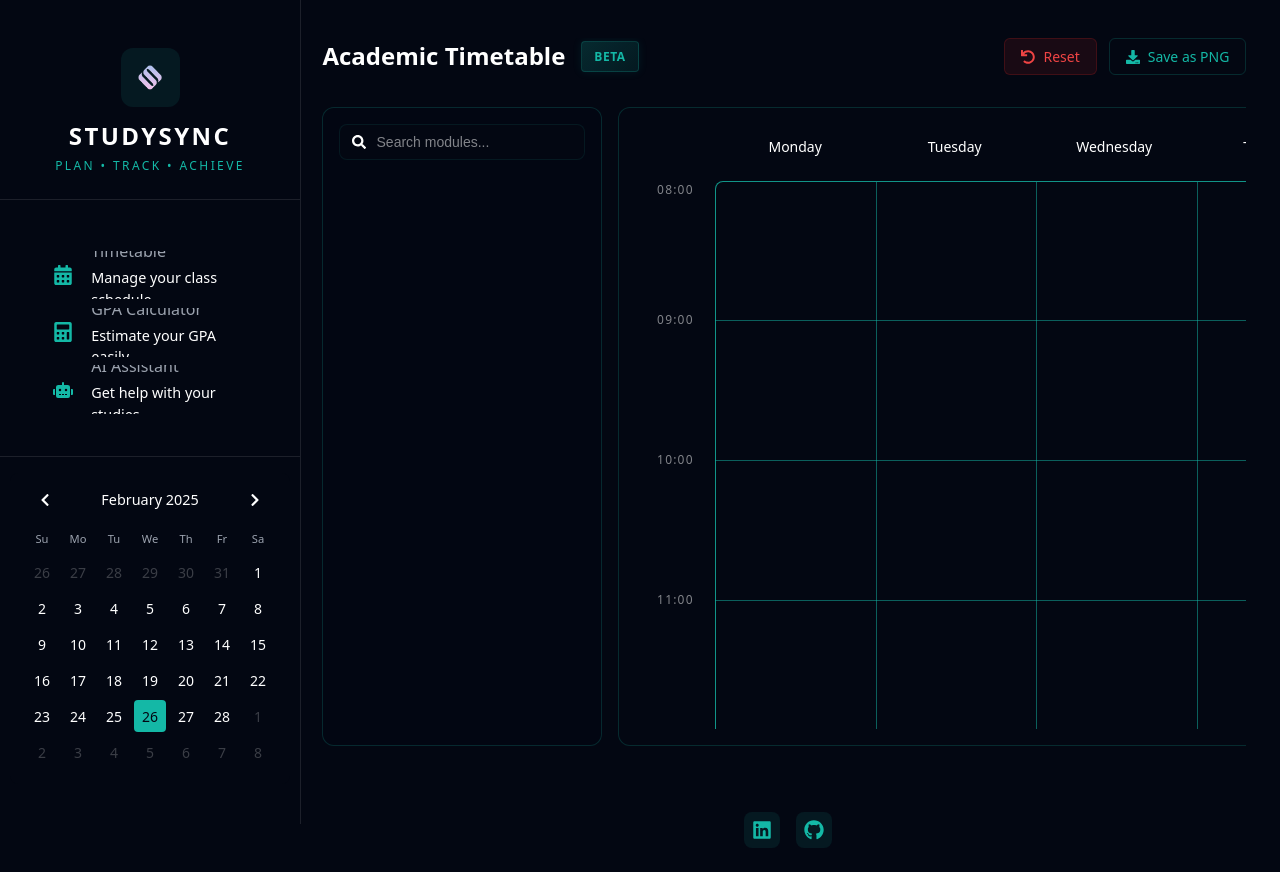
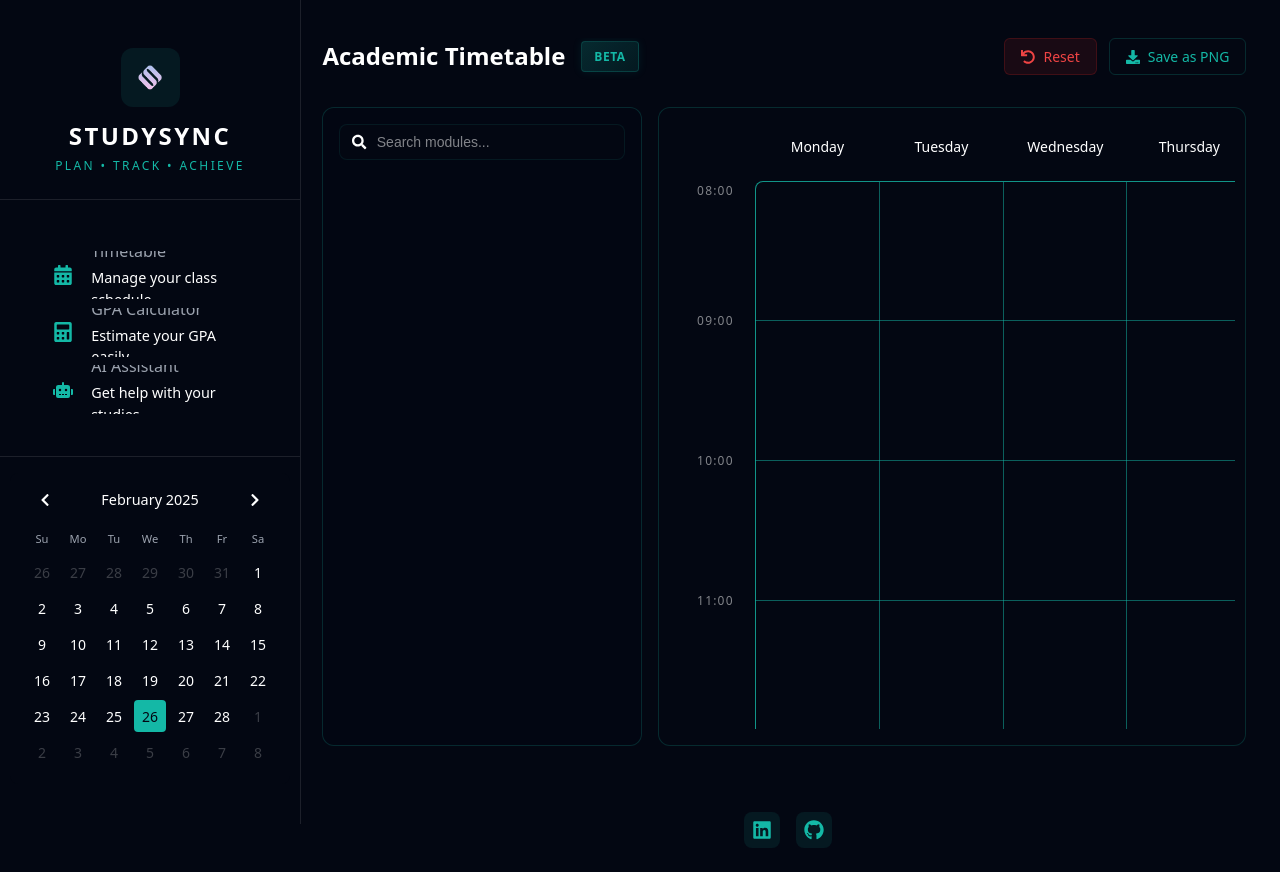
Before and after one commit to MarcusMQF/StudySync, a React (Vite) app: page /timetable in a window 1280 px wide. Built offline with nearby package versions, Linux system fonts and the light colour scheme.

Commit message:
Mobile Responsive

```diff
--- a/src/components/GPACalculator.tsx
+++ b/src/components/GPACalculator.tsx
@@ -117,7 +117,7 @@ export const GPACalculator = ({ setIsExpanded }: GPACalculatorProps) => {
       <div className="gpa-layout">
         {/* Left Panel - Grade Table */}
         <div className="grade-reference">
-          <h2>Grade Reference</h2>
+          <h2>UM Grade Reference</h2>
           <table className="grade-table">
             <thead>
               <tr>
--- a/src/components/Timetable.css
+++ b/src/components/Timetable.css
@@ -84,7 +84,7 @@
   flex: 1;
   min-height: 0;
   height: 100%;
-  min-width: 0;
+  min-width: 0; /* Allow container to shrink */
 }
 
 .course-panel {
@@ -412,33 +412,29 @@
   height: calc(100% + 15px);
   display: flex;
   flex-direction: column;
-  overflow-x: auto;
   position: relative;
-  min-width: 900px;
+  overflow: hidden;
 }
 
-/* Horizontal scrollbar styles for timetable grid */
-.timetable-grid::-webkit-scrollbar {
-  height: 6px;
+.grid-wrapper {
+  flex: 1;
+  display: flex;
+  flex-direction: column;
+  min-height: 0;
+  position: relative;
+  height: 100%;
 }
 
-.timetable-grid::-webkit-scrollbar-track {
-  background: transparent;
-}
-
-.timetable-grid::-webkit-scrollbar-thumb {
-  background: rgba(255, 255, 255, 0.1);
-  border-radius: 3px;
-}
-
-.timetable-grid::-webkit-scrollbar-thumb:hover {
-  background: rgba(255, 255, 255, 0.2);
-}
-
-/* Firefox scrollbar for timetable grid */
-.timetable-grid {
-  scrollbar-width: thin;
-  scrollbar-color: rgba(255, 255, 255, 0.1) transparent;
+.grid-scroll-container {
+  flex: 1;
+  overflow-y: auto;
+  overflow-x: auto;
+  min-height: 0;
+  position: relative;
+  scrollbar-gutter: stable;
+  height: calc(100vh - 200px);
+  padding-right: 6px;
+  margin-right: -6px;
 }
 
 .days-header {
@@ -450,7 +446,9 @@
   background: #030712;
   position: sticky;
   top: 0;
+  left: 80px;
   z-index: 2;
+  min-width: 700px;
 }
 
 .day-header {
@@ -462,15 +460,10 @@
   background: #030712;
 }
 
-.grid-scroll-container {
-  flex: 1;
-  overflow-y: auto;
-  min-height: 0;
-  position: relative;
-  margin-right: -0.30rem;
-  padding-right: 0.30rem;
-  scrollbar-gutter: stable;
-  height: calc(100vh - 200px);
+.day-header:first-child {
+  position: sticky;
+  left: 0;
+  z-index: 3;
 }
 
 .time-column {
@@ -497,6 +490,7 @@
   letter-spacing: 0.1em;
   box-sizing: border-box;
   transform: translateY(-10px);
+  margin-top: 3.6rem;
 }
 
 /* Special styling for the first time label (8:00) */
@@ -511,9 +505,8 @@
 
 .grid-content {
   margin-left: 80px;
-  margin-right: 6px;
   display: grid;
-  grid-template-columns: repeat(5, minmax(0, 1fr));
+  grid-template-columns: repeat(5, minmax(120px, 1fr));
   height: 1820px;
   position: relative;
   border-radius: 8px;
@@ -521,6 +514,8 @@
   background: #030712;
   border: 1px solid rgba(20, 184, 166, 0.8);
   box-sizing: border-box;
+  min-width: 620px;
+  margin-right: 6px; /* Add margin to prevent border cut-off */
 }
 
 .day-column {
@@ -541,10 +536,12 @@
   position: absolute;
   top: 0;
   left: 80px;
-  right: 0;
+  right: 12px; /* Match the margin-right of grid-content */
   height: 1820px;
   pointer-events: none;
   z-index: 1;
+  min-width: 620px;
+  width: calc(100% - 92px); /* 80px for time column + 12px for right margin */
 }
 
 .horizontal-lines {
@@ -555,8 +552,9 @@
   height: 1820px;
   display: flex;
   flex-direction: column;
-  width: calc(100% - 10px);
+  width: 100%;
   margin: 0;
+  margin-top: 3.55rem;
 }
 
 .horizontal-line {
@@ -694,14 +692,15 @@
   min-width: 0;
 }
 
-/* Scrollbar styling */
+/* Horizontal scrollbar styles */
 .grid-scroll-container::-webkit-scrollbar {
+  height: 6px;
   width: 6px;
-  height: 6px;
 }
 
 .grid-scroll-container::-webkit-scrollbar-track {
   background: transparent;
+  margin: 0 3px; /* Add margin to prevent scrollbar touching border */
 }
 
 .grid-scroll-container::-webkit-scrollbar-thumb {
@@ -888,7 +887,9 @@
   .warning-modal,
   .confirm-dialog {
     padding: 1rem;
-    max-width: 85%;
+    max-width: 90%;
+    width: 90%;
+    margin: 0 1rem;
   }
 
   .warning-header,
@@ -946,8 +947,10 @@
 
   .warning-modal,
   .confirm-dialog {
-    max-width: 95%;
     padding: 0.875rem;
+    max-width: calc(100% - 2rem);
+    width: 100%;
+    margin: 0 1rem;
   }
 
   .warning-content,
@@ -958,6 +961,27 @@
   .warning-button,
   .confirm-dialog-button {
     padding: 0.35rem 0.65rem;
+    font-size: 0.8rem;
+  }
+
+  .warning-header,
+  .confirm-dialog-header {
+    padding-bottom: 0.5rem;
+    margin-bottom: 0.5rem;
+  }
+
+  .warning-icon {
+    font-size: 1.1rem;
+  }
+
+  .warning-title,
+  .confirm-dialog-title {
+    font-size: 0.95rem;
+  }
+
+  .conflict-days {
+    padding: 0.5rem;
+    margin: 0.5rem 0;
     font-size: 0.8rem;
   }
 }
@@ -1120,66 +1144,73 @@
   font-weight: 500;
 }
 
-.modal-overlay {
+.modal-overlay,
+.confirm-dialog-overlay {
   position: fixed;
   top: 0;
   left: 0;
   right: 0;
   bottom: 0;
-  background: rgba(0, 0, 0, 0.75);
+  background: rgba(3, 7, 18, 0.8);
   display: flex;
   align-items: center;
   justify-content: center;
   z-index: 1000;
   opacity: 1;
-  transition: opacity 0.3s ease-in-out;
+  transition: opacity 0.2s ease;
+  backdrop-filter: blur(4px);
 }
 
-.modal-overlay.modal-closing {
+.modal-overlay.modal-closing,
+.confirm-dialog-overlay.dialog-closing {
   opacity: 0;
 }
 
-.warning-modal {
-  background: #1a1a1a;
+.warning-modal,
+.confirm-dialog {
+  background: #030712;
   border-radius: 12px;
   padding: 1.5rem;
   max-width: 500px;
   width: 90%;
   border: 1px solid rgba(20, 184, 166, 0.2);
-  box-shadow: 0 4px 6px -1px rgba(0, 0, 0, 0.1), 0 2px 4px -1px rgba(0, 0, 0, 0.06);
+  box-shadow: 0 8px 16px rgba(0, 0, 0, 0.2);
   transform: translateY(0);
   opacity: 1;
-  transition: transform 0.3s ease-in-out, opacity 0.3s ease-in-out;
+  transition: all 0.2s ease;
 }
 
-.warning-modal.warning-modal-closing {
+.warning-modal.warning-modal-closing,
+.confirm-dialog.dialog-closing {
   transform: translateY(20px);
   opacity: 0;
 }
 
-.warning-header {
+.warning-header,
+.confirm-dialog-header {
   display: flex;
   align-items: center;
   gap: 0.75rem;
   margin-bottom: 1rem;
   padding-bottom: 1rem;
-  border-bottom: 1px solid rgba(239, 68, 68, 0.2);
+  border-bottom: 1px solid rgba(20, 184, 166, 0.2);
 }
 
 .warning-icon {
-  color: rgb(239, 68, 68);
+  color: #14b8a6;
   font-size: 1.5rem;
-  animation: pulse 2s infinite;
 }
 
-.warning-title {
+.warning-title,
+.confirm-dialog-title {
   color: #ffffff;
   font-size: 1.1rem;
   font-weight: 600;
   margin: 0;
 }
 
-.warning-content {
+.warning-content,
+.confirm-dialog-content {
   color: #94a3b8;
   font-size: 0.9rem;
   line-height: 1.5;
@@ -1187,8 +1218,8 @@
 }
 
 .conflict-days {
-  background: rgba(239, 68, 68, 0.1);
-  border: 1px solid rgba(239, 68, 68, 0.2);
+  background: rgba(20, 184, 166, 0.08);
+  border: 1px solid rgba(20, 184, 166, 0.2);
   border-radius: 8px;
   padding: 0.75rem;
   margin: 0.75rem 0;
@@ -1196,32 +1227,52 @@
   font-size: 0.9rem;
 }
 
-.warning-actions {
+.warning-actions,
+.confirm-dialog-actions {
   display: flex;
   justify-content: flex-end;
   gap: 0.75rem;
   margin-top: 1rem;
 }
 
-.warning-button {
+.warning-button,
+.confirm-dialog-button {
   padding: 0.5rem 1rem;
-  border-radius: 6px;
-  font-size: 0.9rem;
+  border-radius: 8px;
+  font-size: 0.875rem;
   font-weight: 500;
   cursor: pointer;
   transition: all 0.2s ease;
   border: 1px solid;
+  display: flex;
+  align-items: center;
+  gap: 0.5rem;
 }
 
-.warning-button.primary {
+.warning-button.primary,
+.confirm-dialog-button.confirm {
   background: rgba(239, 68, 68, 0.1);
   color: rgb(239, 68, 68);
   border-color: rgba(239, 68, 68, 0.2);
 }
 
-.warning-button.primary:hover {
+.warning-button.primary:hover,
+.confirm-dialog-button.confirm:hover {
   background: rgba(239, 68, 68, 0.15);
   border-color: rgba(239, 68, 68, 0.3);
+}
+
+.warning-button.secondary,
+.confirm-dialog-button.cancel {
+  background: rgba(20, 184, 166, 0.1);
+  color: #14b8a6;
+  border-color: rgba(20, 184, 166, 0.2);
+}
+
+.warning-button.secondary:hover,
+.confirm-dialog-button.cancel:hover {
+  background: rgba(20, 184, 166, 0.15);
+  border-color: rgba(20, 184, 166, 0.3);
 }
 
 @keyframes fadeIn {
@@ -1294,50 +1345,13 @@
 }
 
 /* Confirmation Dialog Styles */
-.confirm-dialog-overlay {
-  position: fixed;
-  top: 0;
-  left: 0;
-  right: 0;
-  bottom: 0;
-  background: rgba(0, 0, 0, 0.75);
-  display: flex;
-  align-items: center;
-  justify-content: center;
-  z-index: 1000;
-  opacity: 1;
-  transition: opacity 0.3s ease-in-out;
-}
-
-.confirm-dialog-overlay.dialog-closing {
-  opacity: 0;
-}
-
-.confirm-dialog {
-  background: #1a1a1a;
-  border-radius: 12px;
-  padding: 1.5rem;
-  max-width: 400px;
-  width: 90%;
-  border: 1px solid rgba(239, 68, 68, 0.2);
-  box-shadow: 0 4px 6px -1px rgba(0, 0, 0, 0.1), 0 2px 4px -1px rgba(0, 0, 0, 0.06);
-  transform: translateY(0);
-  opacity: 1;
-  transition: transform 0.3s ease-in-out, opacity 0.3s ease-in-out;
-}
-
-.confirm-dialog.dialog-closing {
-  transform: translateY(20px);
-  opacity: 0;
-}
-
 .confirm-dialog-header {
   display: flex;
   align-items: center;
   gap: 0.75rem;
   margin-bottom: 1rem;
   padding-bottom: 1rem;
-  border-bottom: 1px solid rgba(239, 68, 68, 0.2);
+  border-bottom: 1px solid rgba(20, 184, 166, 0.2);
 }
 
 .confirm-dialog-title {
--- a/src/components/Timetable.tsx
+++ b/src/components/Timetable.tsx
@@ -684,6 +684,8 @@ export const Timetable = ({ setIsExpanded }: TimetableProps) => {
 
         {/* Right Panel - Timetable Grid */}
         <div className="timetable-grid" ref={timetableRef}>
+          <div className="grid-wrapper">
+            <div className="grid-scroll-container">
               <div className="days-header">
                 <div className="day-header"></div>
                 {days.map((day) => (
@@ -691,7 +693,6 @@ export const Timetable = ({ setIsExpanded }: TimetableProps) => {
                 ))}
               </div>
 
-          <div className="grid-scroll-container">
               <div className="time-column">
                 {timeSlots.map((time) => (
                   <div key={time} className="time-label">{time}</div>
@@ -765,6 +766,7 @@ export const Timetable = ({ setIsExpanded }: TimetableProps) => {
             </div>
           </div>
         </div>
+      </div>
 
       <div className="footer-credit">
         <a href="https://www.linkedin.com/in/mah-qing-fung/" target="_blank" rel="noopener noreferrer" className="social-link">
```
Lines whose indentation alone changed are shown as unchanged.
